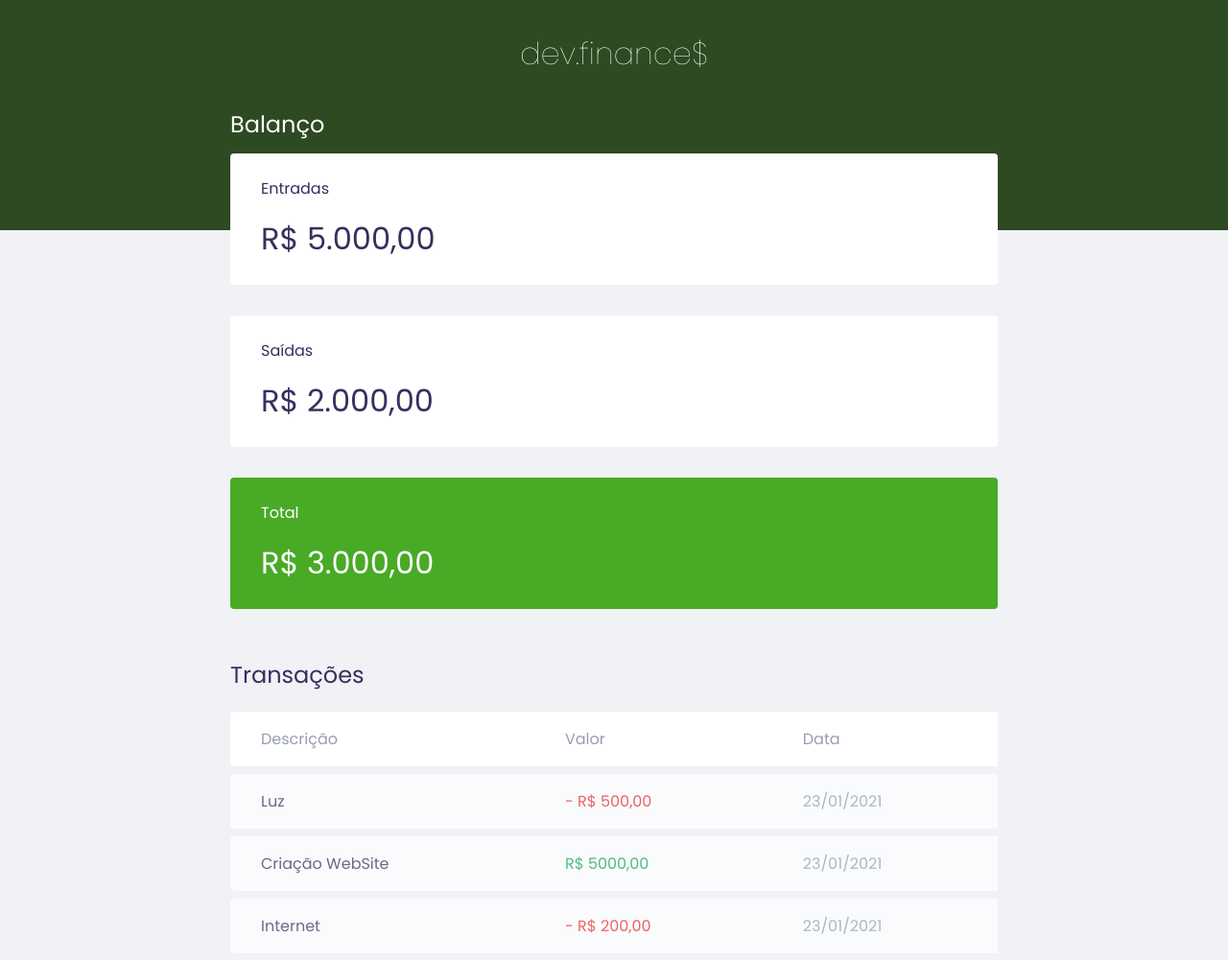
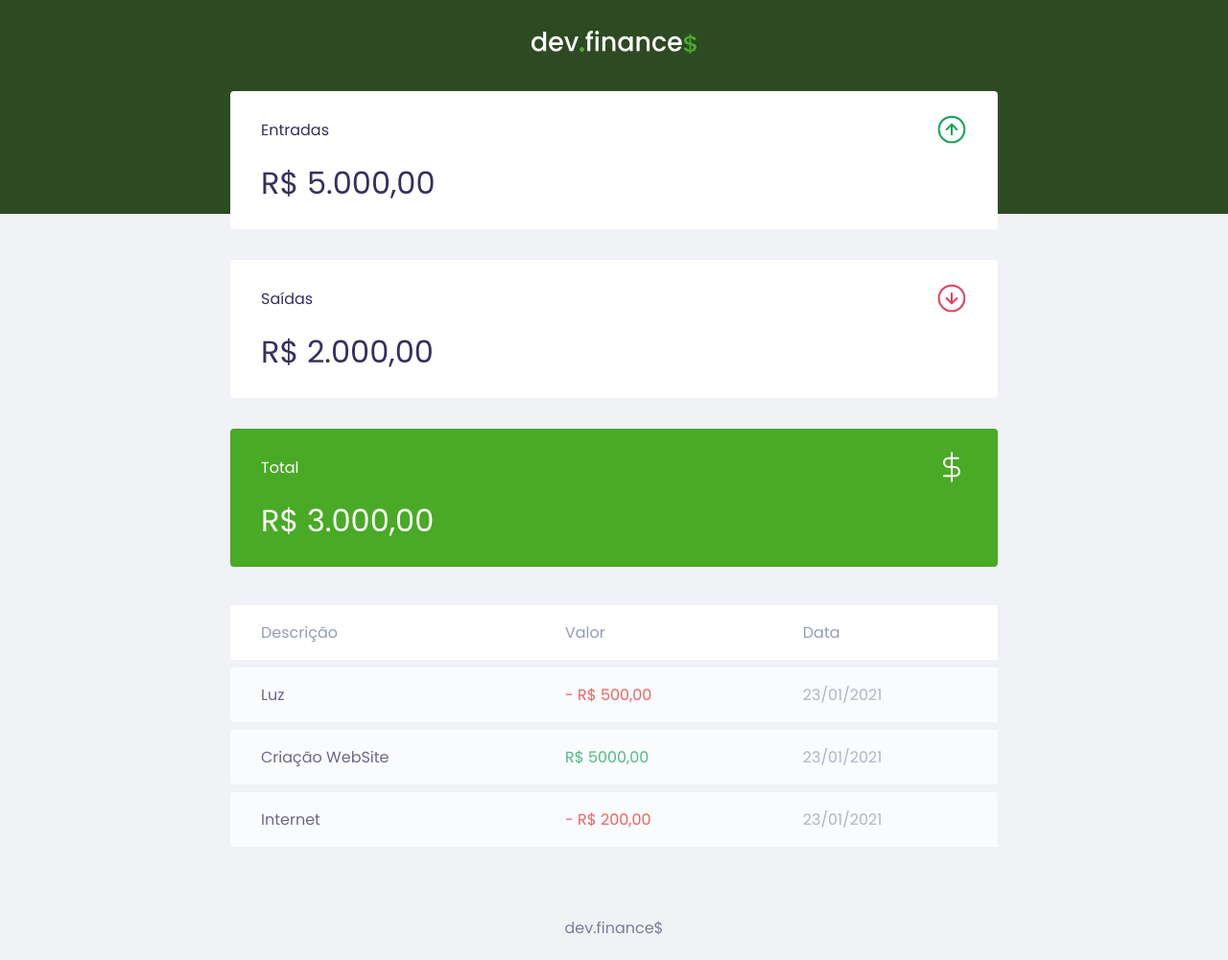
Before and after one commit to eliveutonsouza/Dev-Finances, a PHP site: page / in a window 1280 px wide. Shown: the top 1001 px of the page at 96% size. After the commit the page ends 975 px from the top, so only its background shows below. Run offline with PHP 8.4, Linux system fonts and the light colour scheme.

Commit message:
Implementação de icones nas Box e SEO

```diff
--- a/index.html
+++ b/index.html
@@ -18,31 +18,40 @@
 <body>
 
     <header>
-        <h1 id="logo">dev.finance$</h1>
+        <img src="./assets/logo.svg" alt="Logo Dev Finance">
     </header>
 
     <main class="container">
         <section id="balance">
-            <h2>Balanço</h2>
+            <h2 class="sr-only">Balanço</h2>
 
             <div class="card">
-                <h3>Entradas</h3>
+                <h3>
+                    <span>Entradas</span>
+                    <img src="./assets/income.svg" alt="Imagem de entradas">
+                </h3>
                 <p>R$ 5.000,00</p>
             </div>
 
             <div class="card">
-                <h3>Saídas</h3>
+                <h3>
+                    <span>Saídas</span>
+                    <img src="./assets/expense.svg" alt="Imagem de entradas">
+                </h3>
                 <p>R$ 2.000,00</p>
             </div>
 
             <div class="card total">
-                <h3>Total</h3>
+                <h3>
+                    <span>Total</span>
+                    <img src="./assets/total.svg" alt="Imagem de entradas">
+                </h3>
                 <p>R$ 3.000,00</p>
             </div>
         </section>
 
         <section id="transaction">
-            <h2>Transações</h2>
+            <h2 class="sr-only">Transações</h2>
 
             <table id="data-table">
                 <thead>
--- a/style.css
+++ b/style.css
@@ -13,6 +13,18 @@
 body {
     background: #f0f2f5;
     font-family: 'Poppins', sans-serif;
+}
+
+.sr-only {
+    position: absolute;
+    width: 1px;
+    height: 1px;
+    padding: 0;
+    margin: -1px;
+    overflow: hidden;
+    clip: rect(0, 0, 0, 0);
+    white-space: nowrap;
+    border-width: 0;
 }
 
 .container {
@@ -70,6 +82,10 @@ header {
 .card h3 {
     font-weight: normal;
     font-size: 1rem;
+
+    display: flex;
+    align-items: center;
+    justify-content: space-between;
 }
 
 .card p {
```
Also changed, not shown: assets/expense.svg (added), assets/income.svg (added), assets/logo.svg (added), assets/minus.svg (added), assets/plus.svg (added), assets/total.svg (added).
